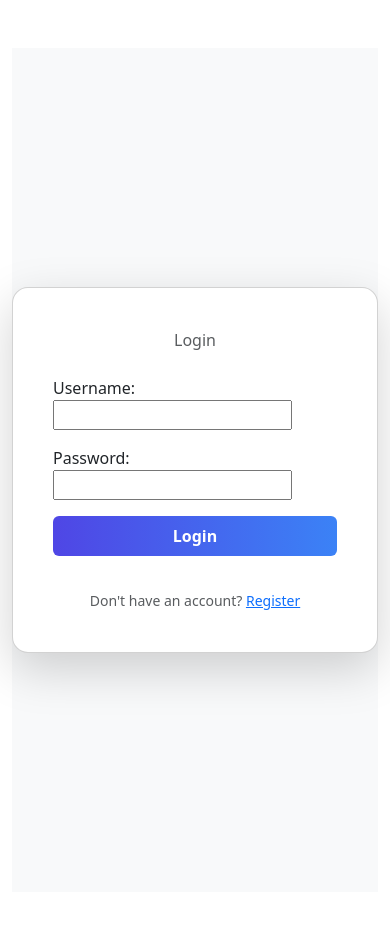
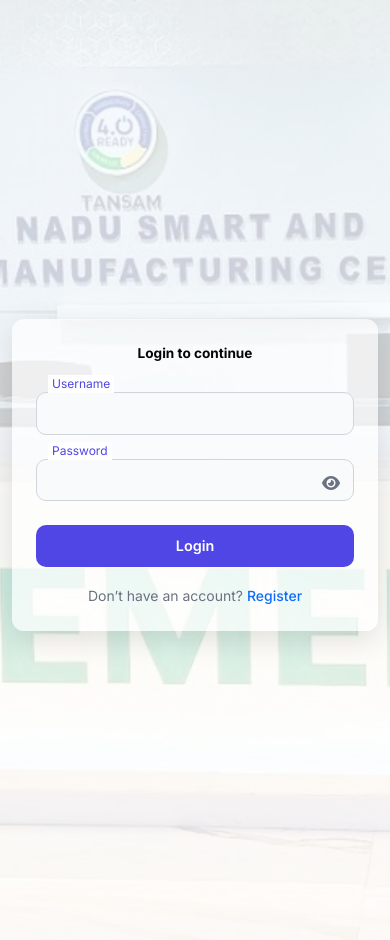
Before and after one commit to AravindhshankarTansam/original_lms_modification, a Django app: page / in a window 390 px wide. Run offline with Django 5.2, Linux system fonts and the light colour scheme.

Commit message:
Done with the login page css working on register page

```diff
--- a/accounts/templates/accounts/login.html
+++ b/accounts/templates/accounts/login.html
@@ -1,30 +1,66 @@
 {% extends "base.html" %}
 {% load static %}
-<link href="{% static 'css/style.css' %}" rel="stylesheet">
+
 {% block title %}Login | eLearning{% endblock %}
 
+{% block extra_head %}
+<link href="{% static 'css/login.css' %}" rel="stylesheet">
+{% endblock %}
+
+{% block body_class %}login-page{% endblock %}
+
 {% block content %}
-<div class="d-flex justify-content-center align-items-center min-vh-100 bg-light">
-    <div class="card shadow-lg rounded-4 p-4" style="max-width: 400px; width: 100%;">
-        <div class="card-body">
-            <p class="text-center text-muted mb-4">Login</p>
 
-            <form method="POST">
-                {% csrf_token %}
-                {{ form.as_p }}
+<div class="login-card">
+    {% comment %} <h1 class="form-title1">Welcome Back</h1> {% endcomment %}
+    <p class="form-title2">Login to continue</p>
 
-                <button type="submit" class="btn btn-primary w-100 py-2 fw-semibold mb-3"
-                        style="background: linear-gradient(90deg, #4f46e5, #3b82f6); border: none;">
-                    Login
-                </button>
-            </form>
+    <form method="POST" class="register-form">
+        {% csrf_token %}
 
-            <div class="text-center mt-3">
-                <small class="text-muted">Don't have an account?
-                    <a href="{% url 'register' %}" class="text-primary fw-medium">Register</a>
-                </small>
-            </div>
+        <!-- Username Field -->
+        <div class="form-group">
+            {{ form.username }}
+            <label for="id_username">Username</label>
         </div>
+
+        <!-- Password Field -->
+        <div class="form-group password-group">
+            {{ form.password }}
+            <label for="id_password">Password</label>
+            <span class="eye-toggle" onclick="togglePassword()">
+                <i id="eyeIcon" class="fa fa-eye"></i>
+            </span>
+        </div>
+
+        <!-- Submit Button -->
+        <button type="submit" class="btn-login">Login</button>
+    </form>
+
+    <!-- Register Link -->
+    <div class="text-center mt-3">
+        <small>Don’t have an account?
+            <a href="{% url 'register' %}" class="fw-medium text-primary">Register</a>
+        </small>
     </div>
 </div>
+
+<!-- Password Toggle Script -->
+<script>
+function togglePassword() {
+    const passwordInput = document.querySelector("#id_password");
+    const eyeIcon = document.querySelector("#eyeIcon");
+
+    if (passwordInput.type === "password") {
+        passwordInput.type = "text";
+        eyeIcon.classList.remove("fa-eye");
+        eyeIcon.classList.add("fa-eye-slash");
+    } else {
+        passwordInput.type = "password";
+        eyeIcon.classList.remove("fa-eye-slash");
+        eyeIcon.classList.add("fa-eye");
+    }
+}
+</script>
+
 {% endblock %}
--- /dev/null
+++ b/static/css/login.css
@@ -0,0 +1,207 @@
+/* Google Fonts */
+@import url("https://fonts.googleapis.com/css2?family=Inter:wght@400;500;600;700&display=swap");
+
+/* Reset */
+* {
+  margin: 0;
+  padding: 0;
+  box-sizing: border-box;
+  font-family: "Inter", sans-serif;
+}
+
+body {
+  background-image: url('../images/lmsbg.png');
+  background-size: cover;
+  background-position: center;
+
+  display: flex;
+  justify-content: center;
+  align-items: center;
+
+  height: 100vh;
+  margin: 0;
+  padding: 0;
+  overflow: hidden;
+
+}
+.login-card {
+  background: rgba(255, 255, 255, 0.66);
+  padding: 2.5rem;
+  border-radius: 16px;
+  box-shadow: 0 8px 30px rgba(0,0,0,0.12);
+  width: 100%;
+  max-width: 380px;
+  margin: 8rem auto 0 auto; /* move card higher with top margin */
+  text-align: center;
+  transition: all 0.3s ease;
+}
+
+.form-title1 {
+  font-size: 1.8rem;
+  font-weight: 700;
+  color: #111827;
+  margin-bottom: 1.8rem;
+}
+
+.form-title2 {
+  font-size: 1.3rem;
+  font-weight: 700;
+  color: #040507;
+  margin-bottom: 1.8rem;
+
+}
+
+.register-form {
+  width: 100%;
+}
+
+.form-group {
+  position: relative;
+  margin-bottom: 1.5rem;
+}
+
+.form-group input {
+  width: 100%;
+  padding: 14px 12px;
+  border: 1px solid #d1d5db;
+  border-radius: 10px;
+  outline: none;
+  transition: border-color 0.3s, background 0.3s;
+  font-size: 0.95rem;
+  background: #f9fafb;
+}
+
+.form-group input:focus {
+  border-color: #4f46e5;
+  background: #fff;
+}
+
+.form-group label {
+  position: absolute;
+  top: 50%;
+  left: 12px;
+  transform: translateY(-50%);
+  background: #fff;
+  padding: 0 4px;
+  font-size: 0.85rem;
+  color: #6b7280;
+  transition: 0.3s;
+  pointer-events: none;
+}
+
+.form-group input:focus + label,
+.form-group input:not(:placeholder-shown) + label {
+  top: -8px;
+  font-size: 0.75rem;
+  color: #4f46e5;
+}
+
+.password-group .eye-toggle {
+  position: absolute;
+  right: 14px;
+  top: 50%;
+  transform: translateY(-50%);
+  cursor: pointer;
+  width: 20px;
+  height: 20px;
+  color: #6b7280;
+}
+
+.btn-login {
+  width: 100%;
+  background: #4f46e5;
+  color: #fff;
+  font-weight: 600;
+  padding: 14px;
+  border: none;
+  border-radius: 10px;
+  font-size: 1rem;
+  cursor: pointer;
+  transition: background 0.3s;
+}
+
+.btn-login:hover {
+  background: #4338ca;
+}
+
+.text-center small {
+  color: #6b7280;
+}
+
+.text-center a {
+  color: #4f46e5;
+  text-decoration: none;
+  font-weight: 600;
+}
+
+.text-center a:hover {
+  text-decoration: underline;
+}
+
+/* Responsive Styles */
+
+/* Medium devices (tablets, 768px and up) */
+@media (max-width: 992px) {
+  .login-card {
+    margin: 8vh auto 3rem auto;
+    padding: 2rem;
+  }
+  .form-title1 {
+    font-size: 1.6rem;
+  }
+  .form-title2 {
+    font-size: 0.95rem;
+  }
+}
+
+/* Small devices (mobile, 576px and up) */
+@media (max-width: 768px) {
+  .login-card {
+    margin: 6vh auto 3rem auto;
+    padding: 1.8rem;
+  }
+  .form-title1 {
+    font-size: 1.5rem;
+  }
+  .form-title2 {
+    font-size: 0.9rem;
+  }
+  .form-group input {
+    padding: 12px 10px;
+    font-size: 0.9rem;
+  }
+  .btn-login {
+    padding: 12px;
+    font-size: 0.95rem;
+  }
+}
+
+/* Extra small devices (mobile phones, less than 576px) */
+@media (max-width: 576px) {
+  body {
+    padding: 1rem 0.5rem;
+  }
+  .login-card {
+    margin: 5vh auto 2rem auto;
+    padding: 1.5rem;
+    border-radius: 12px;
+  }
+  .form-title1 {
+    font-size: 1.3rem;
+  }
+  .form-title2 {
+    font-size: 0.85rem;
+  }
+  .form-group input {
+    padding: 10px 8px;
+    font-size: 0.85rem;
+  }
+  .btn-login {
+    padding: 10px;
+    font-size: 0.9rem;
+  }
+  .password-group .eye-toggle {
+    width: 18px;
+    height: 18px;
+  }
+}
--- a/templates/base.html
+++ b/templates/base.html
@@ -9,8 +9,13 @@
 
     <!-- Bootstrap CSS -->
     <link href="https://cdn.jsdelivr.net/npm/bootstrap@5.3.0/dist/css/bootstrap.min.css" rel="stylesheet">
+    <link rel="stylesheet" href="https://cdnjs.cloudflare.com/ajax/libs/font-awesome/6.4.0/css/all.min.css">
+
     <!-- Optional: your custom CSS -->
     <link href="{% static 'css/style.css' %}" rel="stylesheet">
+
+     <!-- Page-specific CSS -->
+    {% block extra_head %}{% endblock %}
 </head>
 <body class="container my-5">
     {% block content %}{% endblock %}
```
Also changed, not shown: accounts/templates/accounts/register.html (+7 -38 lines), static/css/register.css (added, +147 -0 lines), static/images/lmsbg.png (added), static/images/tansamoldlogo.png (added).
